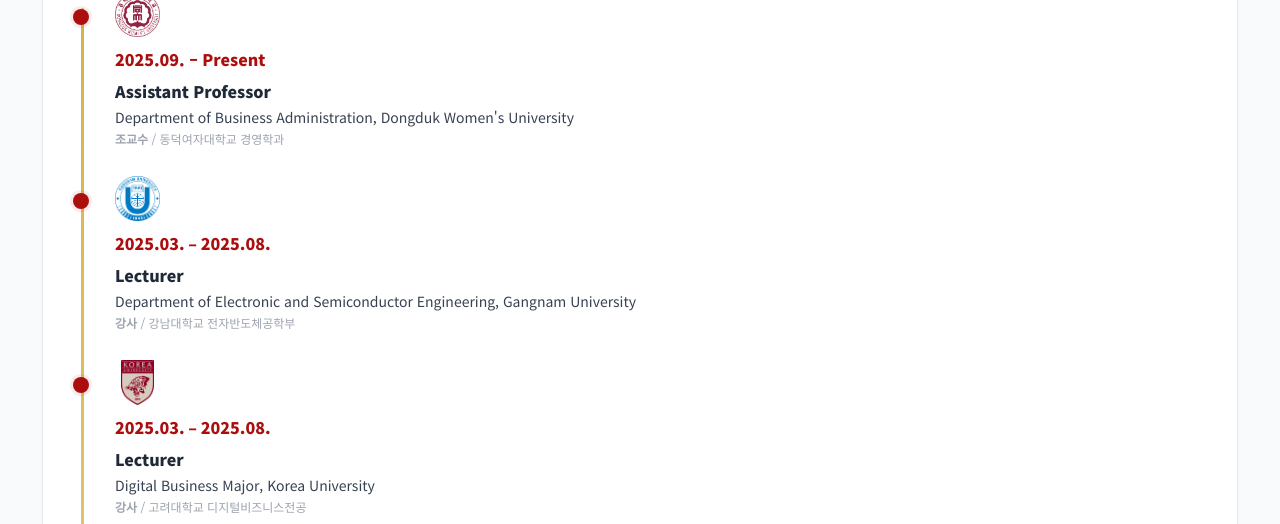
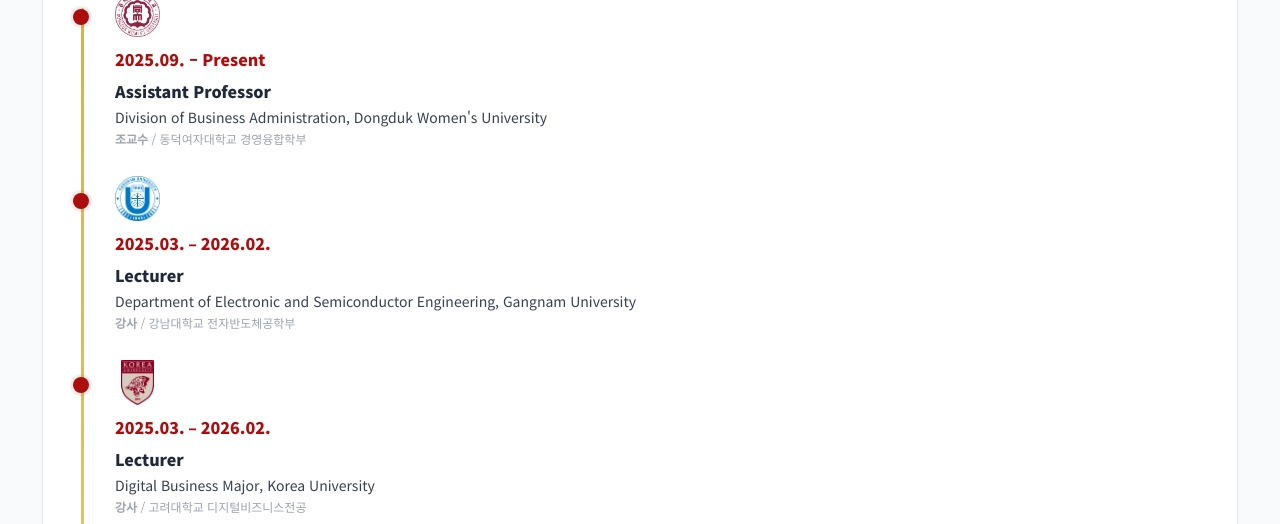
Before and after one commit to FinDS-Lab/site, a Jekyll site: the page built from members-director.html, in a window 1280 px wide and 900 px high, scrolled down 2212 px. Shown: the part 153-677 px from the top of the window. Built offline with Jekyll 4.4.1, drawn with Linux system fonts in a browser that asks for light colours; nearby versions of some CDN libraries; some of the changed text lies outside the part shown.

Commit message:
Update members-director.html

```diff
--- a/members-director.html
+++ b/members-director.html
@@ -972,21 +972,21 @@
              <span class="profile-emoji">👨‍🏫</span>
              <div class="profile-content">
                <span class="profile-label">Position</span>
-               <span class="profile-value">Director, FINDS Lab</span>
+               <span class="profile-value">Director, FINDS Lab.</span>
              </div>
            </div>
            <div class="profile-item">
              <span class="profile-emoji">🏛️</span>
              <div class="profile-content">
                <span class="profile-label">Affiliation</span>
-               <span class="profile-value">Assistant Professor, DWU</span>
+               <span class="profile-value">Assistant Professor, Dongduk Women's University</span>
              </div>
            </div>
            <div class="profile-item">
              <span class="profile-emoji">📍</span>
              <div class="profile-content">
                <span class="profile-label">Office</span>
-               <span class="profile-value">Sungin Hall · Room 702</span>
+               <span class="profile-value">Humanities Hall · Room 706</span>
              </div>
            </div>
            <div class="profile-item">
@@ -1249,13 +1249,13 @@
                   onerror="this.onerror=null; this.src='{{ '/assets/img/logos/default.png' | relative_url }}'">
              <div class="year">2025.09. – Present</div>
              <div class="title"><b>Assistant Professor</b></div>
-             <div class="desc">Department of Business Administration, Dongduk Women's University</div>
-             <div class="desc-ko"><b>조교수</b> / 동덕여자대학교 경영학과</div>
+             <div class="desc">Division of Business Administration, Dongduk Women's University</div>
+             <div class="desc-ko"><b>조교수</b> / 동덕여자대학교 경영융합학부</div>
            </li>
            <li>
              <img src="{{ '/assets/img/logos/kangnam.png' | relative_url }}" alt="Gangnam" class="logo"
                   onerror="this.onerror=null; this.src='{{ '/assets/img/logos/default.png' | relative_url }}'">
-             <div class="year">2025.03. – 2025.08.</div>
+             <div class="year">2025.03. – 2026.02.</div>
              <div class="title"><b>Lecturer</b></div>
              <div class="desc">Department of Electronic and Semiconductor Engineering, Gangnam University</div>
              <div class="desc-ko"><b>강사</b> / 강남대학교 전자반도체공학부</div>
@@ -1263,7 +1263,7 @@
            <li>
              <img src="{{ '/assets/img/logos/korea.png' | relative_url }}" alt="Korea University" class="logo"
                   onerror="this.onerror=null; this.src='{{ '/assets/img/logos/default.png' | relative_url }}'">
-             <div class="year">2025.03. – 2025.08.</div>
+             <div class="year">2025.03. – 2026.02.</div>
              <div class="title"><b>Lecturer</b></div>
              <div class="desc">Digital Business Major, Korea University</div>
              <div class="desc-ko"><b>강사</b> / 고려대학교 디지털비즈니스전공</div>
```
